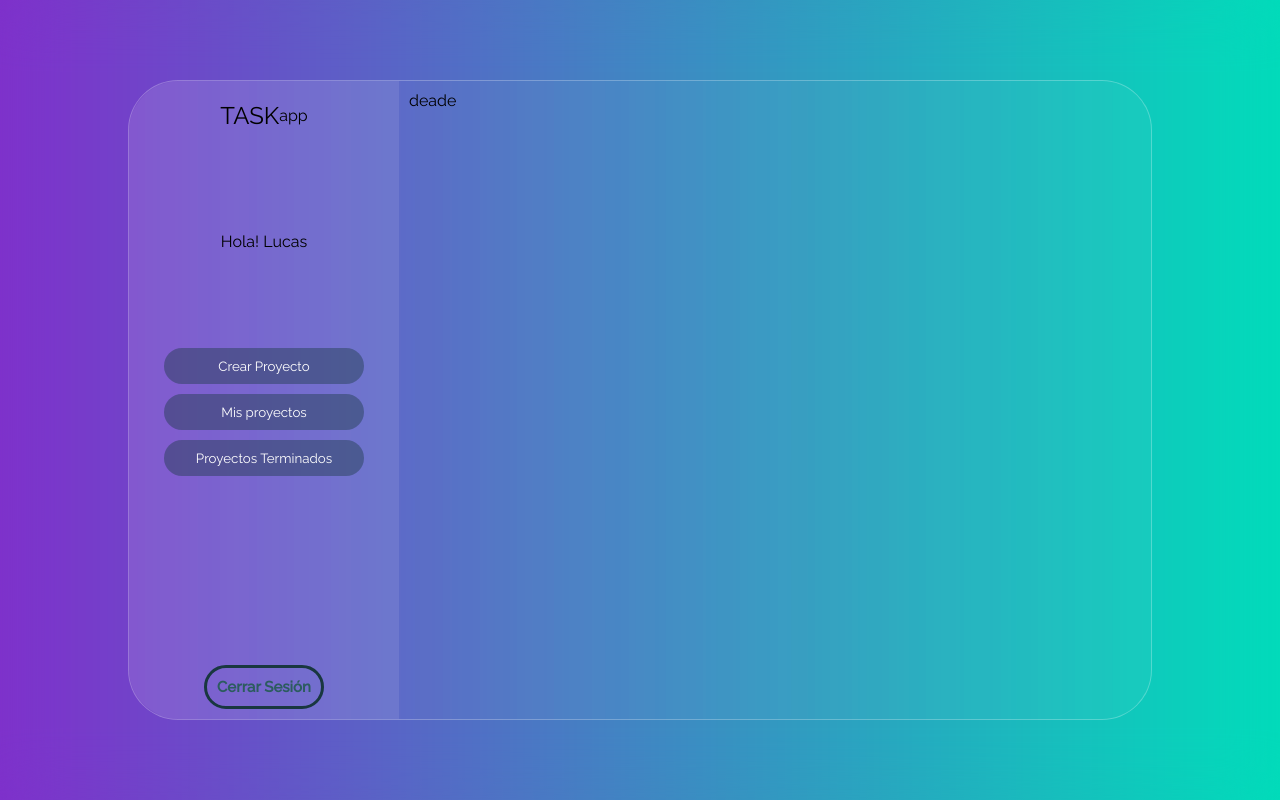
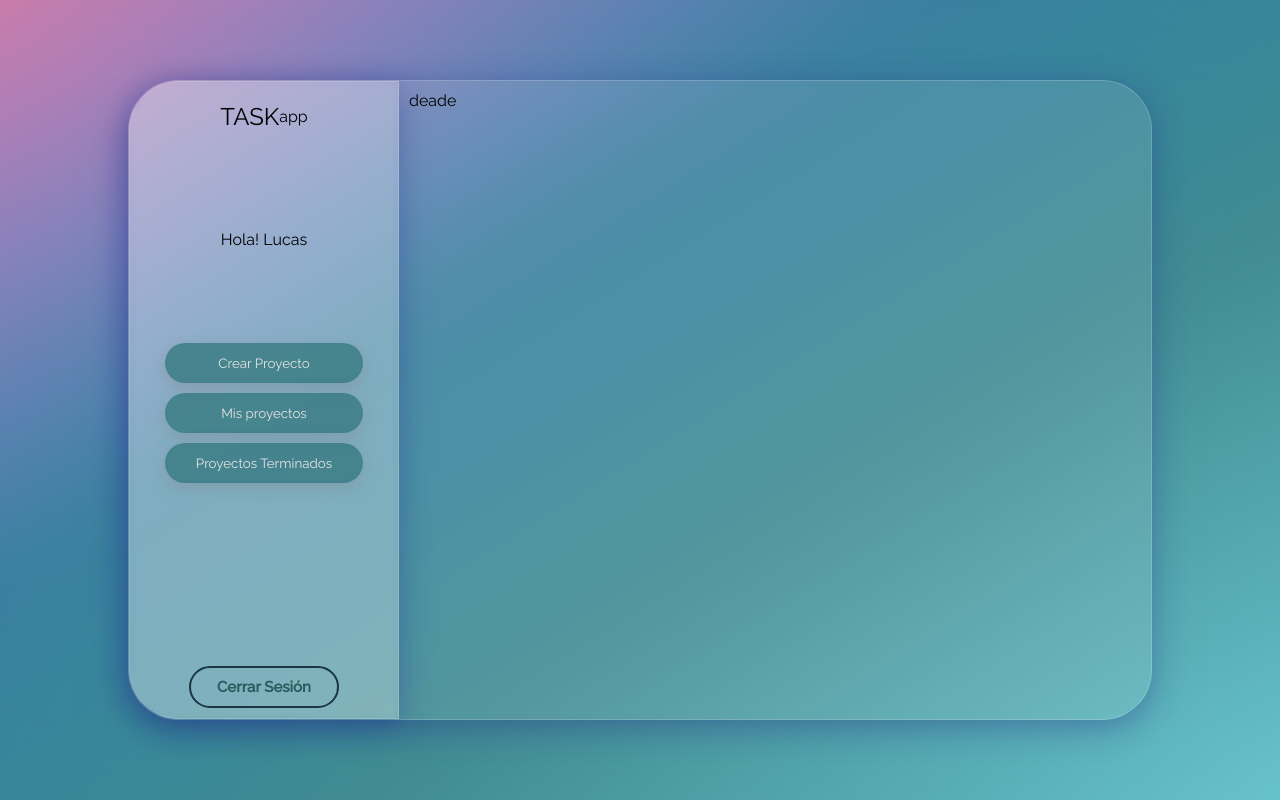
Before and after one commit to LMANMAI/ToDo-List, a React (Create React App) app: page /dashboard in a window 1280 px wide. Built offline with nearby package versions, Linux system fonts and the light colour scheme.

Commit message:
Cambio de paleta de colores,botones y glassmorphism

```diff
--- a/src/index.css
+++ b/src/index.css
@@ -7,10 +7,8 @@
   box-sizing: border-box;
 }
 body{
-  background: #7F30CB ;  /* fallback for old browsers */
-  background: -webkit-linear-gradient(to left, #01DCBA , #7F30CB );  /* Chrome 10-25, Safari 5.1-6 */
-  background: linear-gradient(to left, #01DCBA , #7F30CB ); /* W3C, IE 10+/ Edge, Firefox 16+, Chrome 26+, Opera 12+, Safari 7+ */
 
+  background-image: linear-gradient(to left top, #68c4cc, #5eb5bd, #54a7af, #4b99a0, #418b92, #3a8897, #38849c, #3a809f, #5882b1, #8082bb, #a97fb8, #cc7caa);
 }
 input[type="text"],
 input[type="password"],
@@ -54,21 +52,30 @@ input[type="email"]:focus{
  height: 100vh;
 }
 .form_wraper{
-  flex-grow: 0.9;
+  flex-grow: 1;
   display: flex;
   justify-content: center;
   align-items: center;
   flex-direction: column;
+
 }
 
 .form_container{
   width: 50%;
   padding: 15px;
-  background: rgba(60, 60, 60, 0.22);
+  max-width: 450px;
+  /* background: rgba(60, 60, 60, 0.22);
   border: 2px solid rgba(196, 196, 196, 0.24);
   box-sizing: border-box;
   backdrop-filter: blur(40px);
-  border-radius: 50px;
+  border-radius: 50px; */
+
+  background: rgba( 255, 255, 255, 0.10 );
+box-shadow: 0 8px 32px 0 rgba( 31, 38, 135, 0.37 );
+backdrop-filter: blur( 3.5px );
+-webkit-backdrop-filter: blur( 3.5px );
+border-radius: 50px;
+border: 1px solid rgba( 255, 255, 255, 0.18 );
 }
 .form_container h2{
   text-transform: uppercase;
@@ -125,9 +132,14 @@ form .input_container{
   color: #cab8a1;
   font-weight: bold;
 }
-.glass{
-  background: rgba(255, 255, 255, 0.1);
-  flex-grow: 1;
+
+.btn_proyect{
+  background: rgb(255 253 253 / 19%);
+  box-shadow: 0 8px 32px 0 rgba( 31, 38, 135, 0.37 );
+  backdrop-filter: blur( 10.5px );
+  -webkit-backdrop-filter: blur( 10.5px );
+  border-radius: 25px;
+  border: 1px solid rgba( 255, 255, 255, 0.18 );
 }
 
 /*Dashboard*/
@@ -142,30 +154,32 @@ form .input_container{
   width: 80%;
   min-height: 80vh;
   max-height: 80vh;
-  background: rgb(255 255 255 / 4%);
-  border: 1px solid rgba(255, 255, 255, 0.25);
-  backdrop-filter: blur(40px);
-  backdrop-filter: opacity(20%);
-  border-radius: 50px;
-  box-sizing: border-box;
+
   display: flex;
   justify-content: space-between;
+
+  background: rgba( 255, 255, 255, 0.10 );
+  box-shadow: 0 8px 32px 0 rgba( 31, 38, 135, 0.37 );
+  backdrop-filter: blur( 3.5px );
+  -webkit-backdrop-filter: blur( 3.5px );
+  border-radius: 50px;
+  border: 1px solid rgba( 255, 255, 255, 0.18 );
 }
 
 .dashboard_sidebar{
 flex-grow: .2;
 min-width: 270px;
 max-width: 270px;
-/* backdrop-filter: blur(30px); */
-background:rgb(255 255 255 / 9%);
 border-radius: 50px 0 0 50px;
 padding: 10px;
 display: flex;
 flex-direction: column;
 justify-content: space-between;
-}
-.dashboard_sidebar.active{
-  box-shadow: 6px 3px 15px #27272752;;
+background: rgba( 255, 255, 255, 0.2 );
+box-shadow: 0 8px 32px 0 rgba( 31, 38, 135, 0.37 );
+backdrop-filter: blur( 3.5px );
+-webkit-backdrop-filter: blur( 3.5px );
+border: 1px solid rgba( 255, 255, 255, 0.18 );
 }
 
 .dashboard_panel{
@@ -176,22 +190,25 @@ justify-content: space-between;
   top: 0px;
   background: rgb(202 202 202 / 19%);
   border-radius: 0 30px 30px 0;
-  transition: 850ms;
+  transition: 650ms;
   opacity: 0;
   pointer-events: none;
   height: 100%;
   min-width: 220px;
 }
 .dashboard_panel.active{
-  transition: 350ms;
+  transition: 550ms;
   display: flex;
   transform: translateX(270px);
-  flex-grow: .1;
   max-width: 220px;
   pointer-events: all;
   width: 100%;
   overflow-y: auto;
   opacity: 1;
+  backdrop-filter: blur( 18.0px );
+  -webkit-backdrop-filter: blur( 7.0px );
+  border-right: 1px solid rgba( 255, 255, 255, 0.18 );
+
 }
 .inputForm_active.inputForm_active{
   border: 1px solid rgb(151, 27, 27);
@@ -234,18 +251,27 @@ justify-content: space-between;
   margin: 5px;
   width: 80%;
   border: none;
-  color: #FFF;
-  background-color: #1937406b;
+  color: #e5e5e5;
+  padding: 12px;
+  /* background: rgba( 255, 255, 255, 0.1 ); */
+  background: #347880d0;
+  box-shadow: 0 5px 15px 0 rgba(131, 131, 133, 0.37);
+  backdrop-filter: blur( 6.0px );
+  -webkit-backdrop-filter: blur( 6.0px );
+  border-radius: 20px;
+  /* border: 1px solid rgba( 255, 255, 255, 0.18 ); */
 }
 
 .btn_exit{
+  display: flex;
+  min-width: 150px;
+  max-width: 60%;
+  justify-content: center;
   align-self: center;
-  display: flex;
-  max-width: 75%;
-  border: 3px solid #193740;
+  border: 2px solid #193740;
   background-color: transparent;
   color: #2c5c5f;
-  font-weight: bold;
+  font-weight: 800;
   font-size: 15px;
 }
 .list_container{
@@ -293,9 +319,9 @@ justify-content: space-between;
   justify-content: space-between;
 }
 .dashboard_taskbody.active{
-  filter: blur(4px);
+  filter: blur(6px);
   pointer-events: none;
-  transition: .350ms;
+  transition: 550ms;
 }
 
 .form_task_container{
@@ -340,11 +366,13 @@ justify-content: space-between;
 .object_task{
   padding: 10px;
   margin: 10px;
-  background: rgba(230, 230, 230, 0.055);
-  backdrop-filter: blur(30px);
+  min-height: 120px;
+  background: rgba( 255, 255, 255, 0.15 );
+  /* box-shadow: 0 5px 32px 0 rgba( 31, 38, 135, 0.37 ); */
+  backdrop-filter: blur( 7.0px );
+  -webkit-backdrop-filter: blur( 7.0px );
   border-radius: 20px;
-  backdrop-filter: opacity(20%);
-  box-shadow: 1px 3px 4px #5f5f5f52;
+  border: 1px solid rgba( 255, 255, 255, 0.18 );
 }
 .object_task p {
   text-align: center;
@@ -426,9 +454,13 @@ justify-content: space-between;
 .lista_terminados li{
   padding: 10px;
   min-height: 70px;
-  border: 1px solid red;
   width: 100%;
   margin: 3px 0;
+
+  background: rgba( 255, 255, 255, 0.5 );
+  backdrop-filter: blur( 25.0px );
+  -webkit-backdrop-filter: blur( 5.0px );
+  border-radius: 10px;
 }
 p.object_list{
   text-align: center;
```
